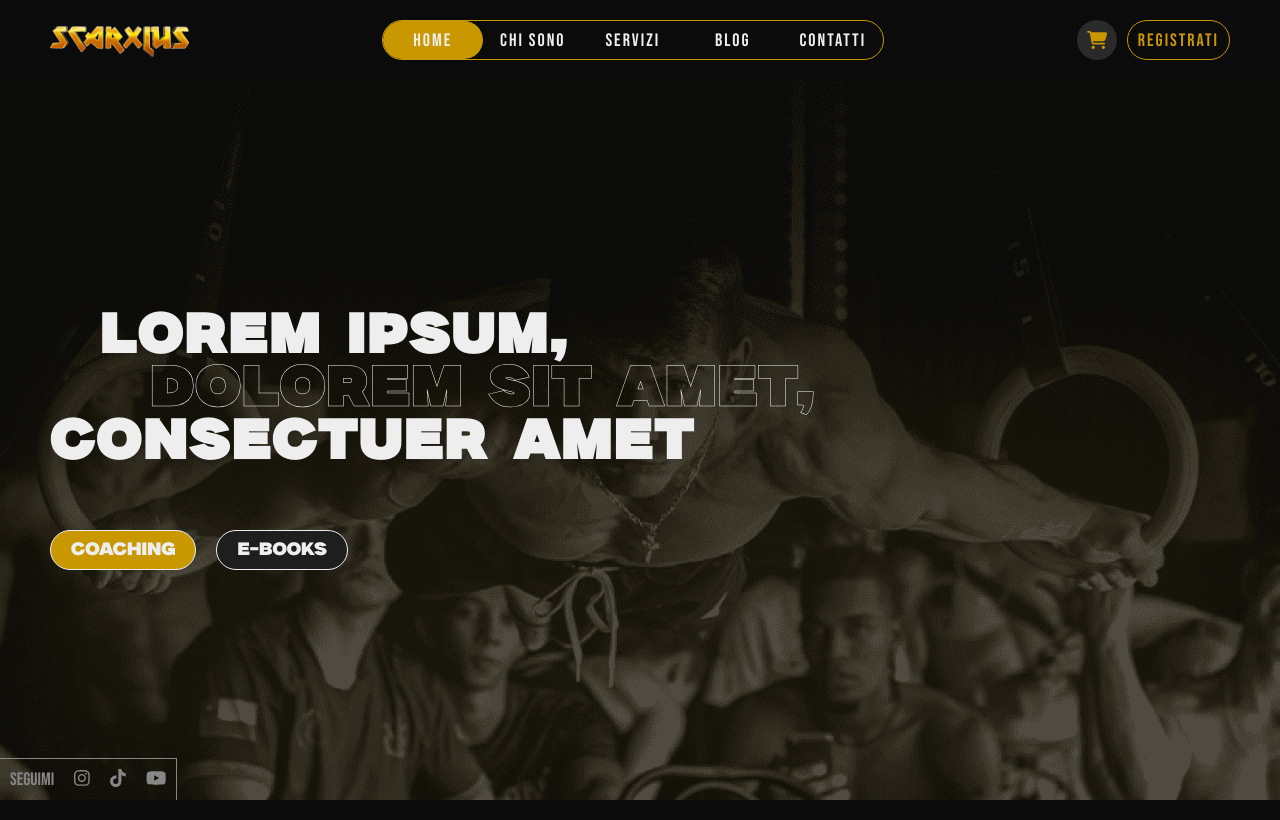
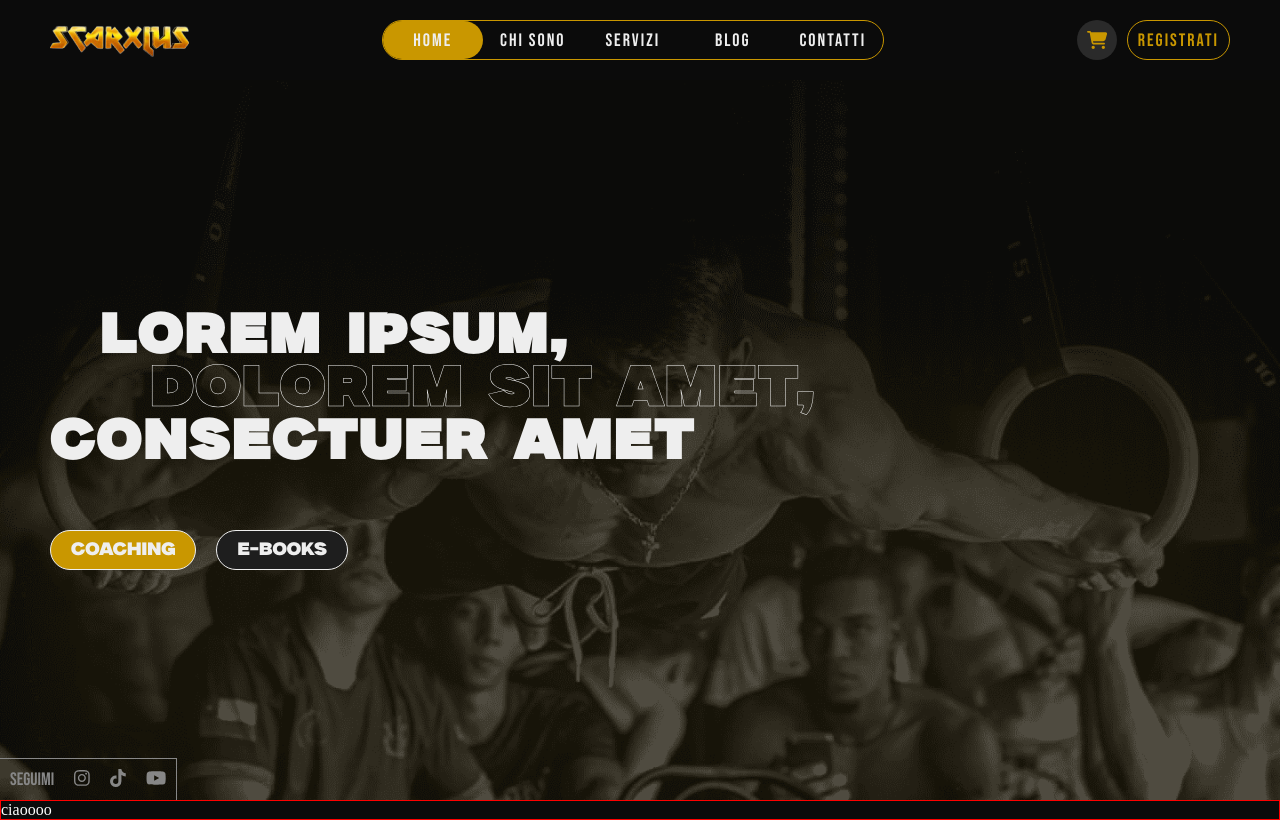
Before and after one commit to giacomofigus/scarxlus-frontend, a Vue app: page / in a window 1280 px wide. Built offline with nearby package versions, Linux system fonts and the light colour scheme.

Commit message:
feat: styled scrollbar html

```diff
--- a/src/assets/styles/general.scss
+++ b/src/assets/styles/general.scss
@@ -4,6 +4,26 @@
 @font-face {
     font-family: 'Milker';
     src: url(../fonts/Milker.otf) format('opentype');
+}
+
+::-webkit-scrollbar {
+    width: 10px;
+    border-radius: 10px;
+}
+
+
+::-webkit-scrollbar-thumb {
+    background: rgb(255 255 255 / 10%);
+    border-radius: 10px;
+}
+
+::-webkit-scrollbar-thumb:hover {
+    background: rgba(255, 255, 255, 0.295);
+    border-radius: 10px;
+}
+
+::-webkit-scrollbar-track {
+    background: none;
 }
 
 *{
--- a/src/pages/AppHome.vue
+++ b/src/pages/AppHome.vue
@@ -13,7 +13,7 @@
 <template>
     <div class="container">
         <AppHomeHero/>
-        <!-- <AppHomeAbout/> -->
+        <AppHomeAbout/>
     </div>
 </template>
 
```
